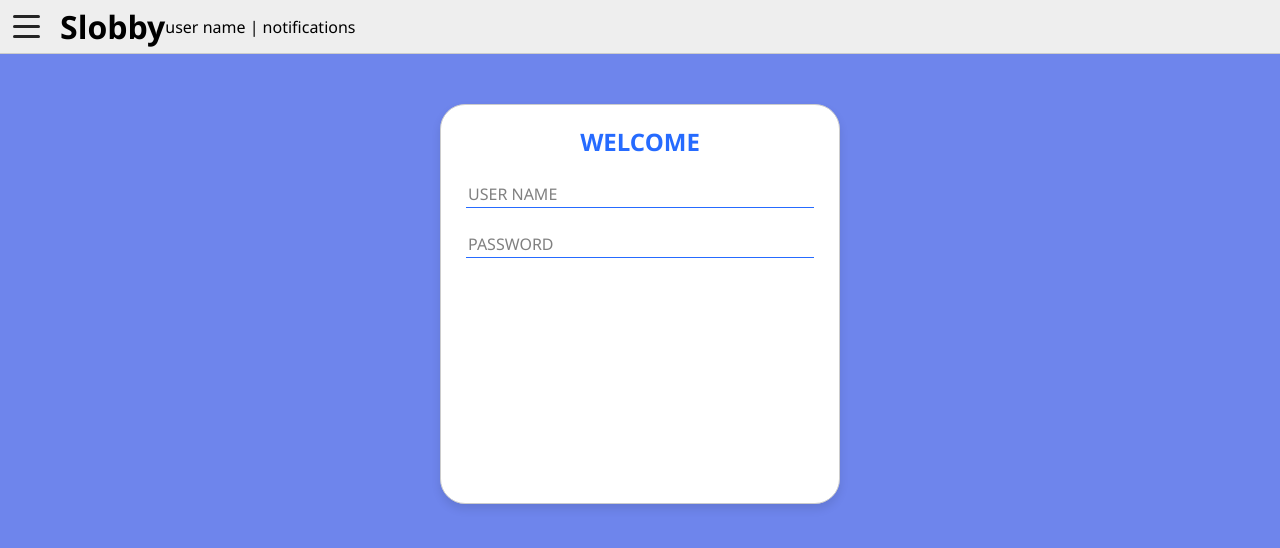
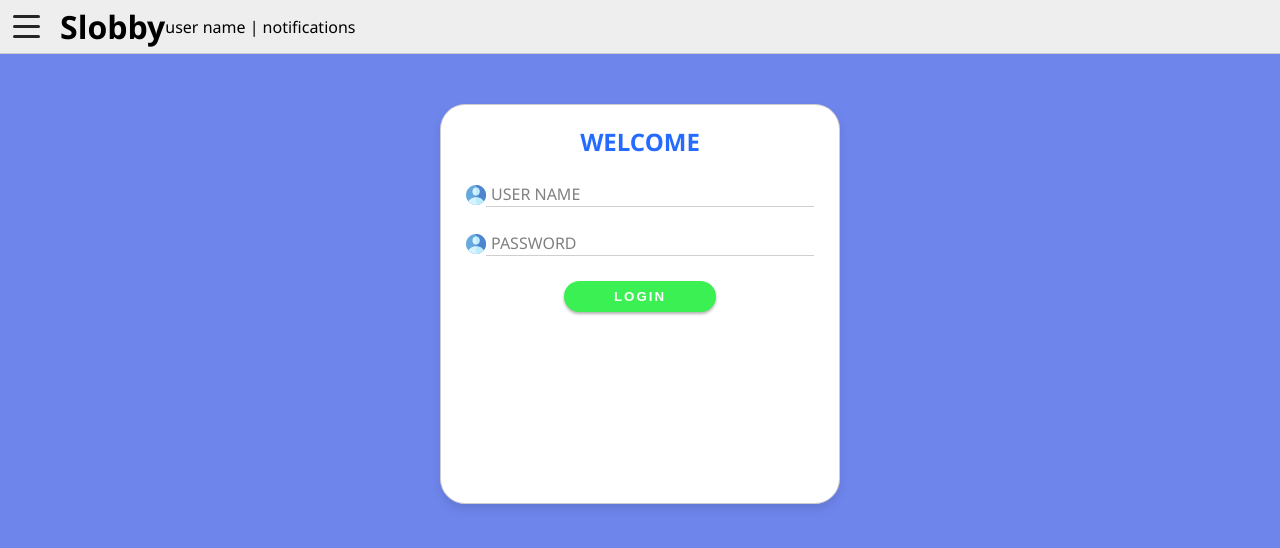
Before and after one commit to yonatansnir/slobby, a React (Create React App) app: page / in a window 1280 px wide. Shown: the top 548 px of the page. Built offline with nearby package versions, Linux system fonts and the light colour scheme.

Commit message:
working on btn

```diff
--- /dev/null
+++ b/src/components/form-element/Button.jsx
@@ -0,0 +1,7 @@
+import React from 'react';
+
+const Button = ({ text, styleClass, handleClick }) => (
+    <button className={styleClass} onClick={handleClick}>{text}</button>
+)
+
+export default Button;
--- a/src/components/form-element/Input.jsx
+++ b/src/components/form-element/Input.jsx
@@ -1,11 +1,10 @@
 import React from 'react';
-
+import Account from '../../assets/account.svg'
 const Input = ({ label, name, handleChange }) => (
     <div className="form-row">
-
+        <img src={Account} alt="account-image" />
         <input type={name === "password" ? "password" : "text"} id={name} name={name} onChange={handleChange} required autoComplete="off" />
         <label htmlFor={name}>{label}</label>
-        <span></span>
     </div>
 )
 
--- a/src/components/form-element/_form-element.scss
+++ b/src/components/form-element/_form-element.scss
@@ -1,35 +1,37 @@
 .form-row{
     position: relative;
+    display: flex;
+    img{
+        width: 20px;
+    }
     input{
+        flex-grow: 1;
         width: 100%;
         outline: none;
-        padding: 4px;
+        padding: 4px 10px;
         border: 0px;
         border-bottom: 1px solid rgb(207, 207, 207);
         background-color: transparent;
-        &:focus ~ label{
-            font-size: 0.8em;
-            transform: translateY(-120%);
-            font-style: italic;
+        transition: 0.5s;
+        &:focus{
+            border-bottom: 1px solid rgb(53, 97, 218);
+            & ~ label{
+                font-size: 0.8em;
+                transform: translateY(-120%);
+            }
         }
-        &:valid ~ label{
-            font-size: 0.8em;
-            transform: translateY(-120%);
-            font-style: italic;
+        &:valid{
+            border-bottom: 1px solid rgb(53, 97, 218);
+            & ~ label{
+                font-size: 0.8em;
+                transform: translateY(-120%);
+            }
         }
     }
     label{
         color: grey;
         position: absolute;
-        left: 2px;
+        left: 25px;
         transition: 0.5s;
     }
-    span{
-        width: 100%;
-        left: 0px;
-        position: absolute;
-        bottom: 0px;
-        height: 1px;
-        background-color:  rgb(38, 107, 255);
-    }
 }
--- a/src/pages/login/Login.jsx
+++ b/src/pages/login/Login.jsx
@@ -1,5 +1,6 @@
 import React, { Fragment, useState } from 'react';
 import Input from '../../components/form-element/Input';
+import Button from '../../components/form-element/Button';
 
 const Login = () => {
     const [form, setForm] = useState({ user: '', password: '' })
@@ -22,6 +23,7 @@ const Login = () => {
                     name="password"
                     handleChange={handleChange}
                 />
+                <Button text="LOGIN" styleClass="btn btn-send" handleClick={() => console.log('Hey')} />
             </form>
         </div>
     )
--- /dev/null
+++ b/src/style/_button.scss
@@ -0,0 +1,23 @@
+.btn{
+    padding: 8px 50px;
+    outline: none;
+    font-weight: 600;
+    letter-spacing: 2px;
+    color: white;
+    border: none;
+    box-shadow: 0px 2px 3px rgba(0, 0, 0, 0.3);
+    border-radius: 20px;
+    cursor: pointer;
+    transition: 0.4s;
+
+    &-send{
+        background: rgb(59, 240, 83) radial-gradient(circle, rgb(59, 240, 83), transparent);
+        &:hover{
+            background-color: rgb(59, 240, 83);
+        }
+        &:active{
+            background: rgb(59, 240, 83) radial-gradient(circle, rgb(255, 255, 255), transparent);
+            background-size: 100%;
+        }
+    }
+}
--- a/src/style/style.css
+++ b/src/style/style.css
@@ -9,6 +9,34 @@ body {
   font-family: 'Segoe UI', Tahoma, Geneva, Verdana, sans-serif;
   background-color: #6e85ec;
   min-height: 100vh;
+}
+
+.btn {
+  padding: 8px 50px;
+  outline: none;
+  font-weight: 600;
+  letter-spacing: 2px;
+  color: white;
+  border: none;
+  -webkit-box-shadow: 0px 2px 3px rgba(0, 0, 0, 0.3);
+          box-shadow: 0px 2px 3px rgba(0, 0, 0, 0.3);
+  border-radius: 20px;
+  cursor: pointer;
+  -webkit-transition: 0.4s;
+  transition: 0.4s;
+}
+
+.btn-send {
+  background: #3bf053 radial-gradient(circle, #3bf053, transparent);
+}
+
+.btn-send:hover {
+  background-color: #3bf053;
+}
+
+.btn-send:active {
+  background: #3bf053 radial-gradient(circle, white, transparent);
+  background-size: 100%;
 }
 
 .menu {
@@ -77,46 +105,55 @@ header h1 {
 
 .form-row {
   position: relative;
+  display: -webkit-box;
+  display: -ms-flexbox;
+  display: flex;
+}
+
+.form-row img {
+  width: 20px;
 }
 
 .form-row input {
+  -webkit-box-flex: 1;
+      -ms-flex-positive: 1;
+          flex-grow: 1;
   width: 100%;
   outline: none;
-  padding: 4px;
+  padding: 4px 10px;
   border: 0px;
   border-bottom: 1px solid #cfcfcf;
   background-color: transparent;
+  -webkit-transition: 0.5s;
+  transition: 0.5s;
+}
+
+.form-row input:focus {
+  border-bottom: 1px solid #3561da;
 }
 
 .form-row input:focus ~ label {
   font-size: 0.8em;
   -webkit-transform: translateY(-120%);
           transform: translateY(-120%);
-  font-style: italic;
+}
+
+.form-row input:valid {
+  border-bottom: 1px solid #3561da;
 }
 
 .form-row input:valid ~ label {
   font-size: 0.8em;
   -webkit-transform: translateY(-120%);
           transform: translateY(-120%);
-  font-style: italic;
 }
 
 .form-row label {
   color: grey;
   position: absolute;
-  left: 2px;
+  left: 25px;
   -webkit-transition: 0.5s;
   transition: 0.5s;
-}
-
-.form-row span {
-  width: 100%;
-  left: 0px;
-  position: absolute;
-  bottom: 0px;
-  height: 1px;
-  background-color: #266bff;
 }
 
 table {
--- a/src/style/style.scss
+++ b/src/style/style.scss
@@ -1,4 +1,5 @@
 @import './config';
+@import './button';
 
 // Importing Components
 @import '../components/menu/menu';
```
Also changed, not shown: 1 other file (tests, documents, lock files or other folders).
